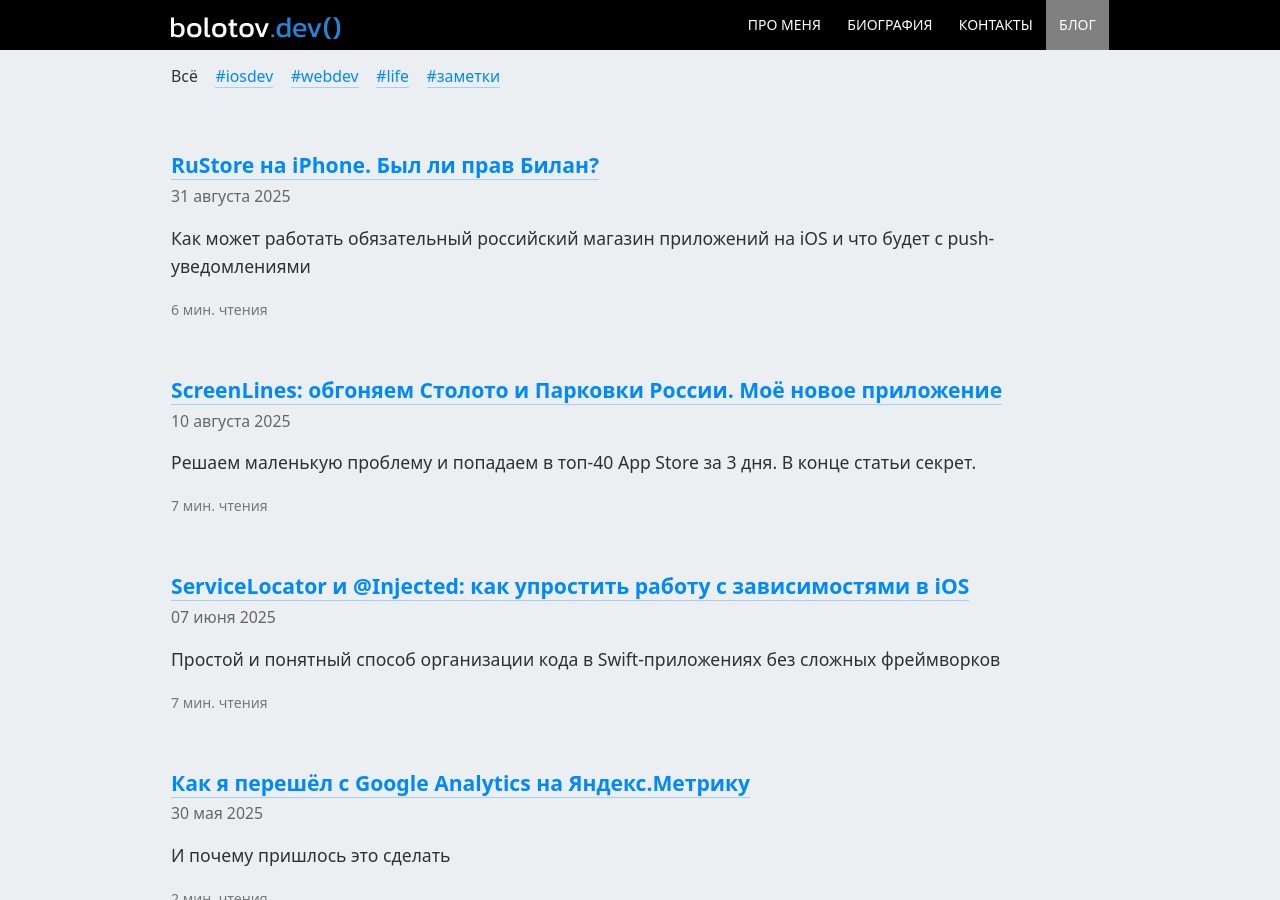
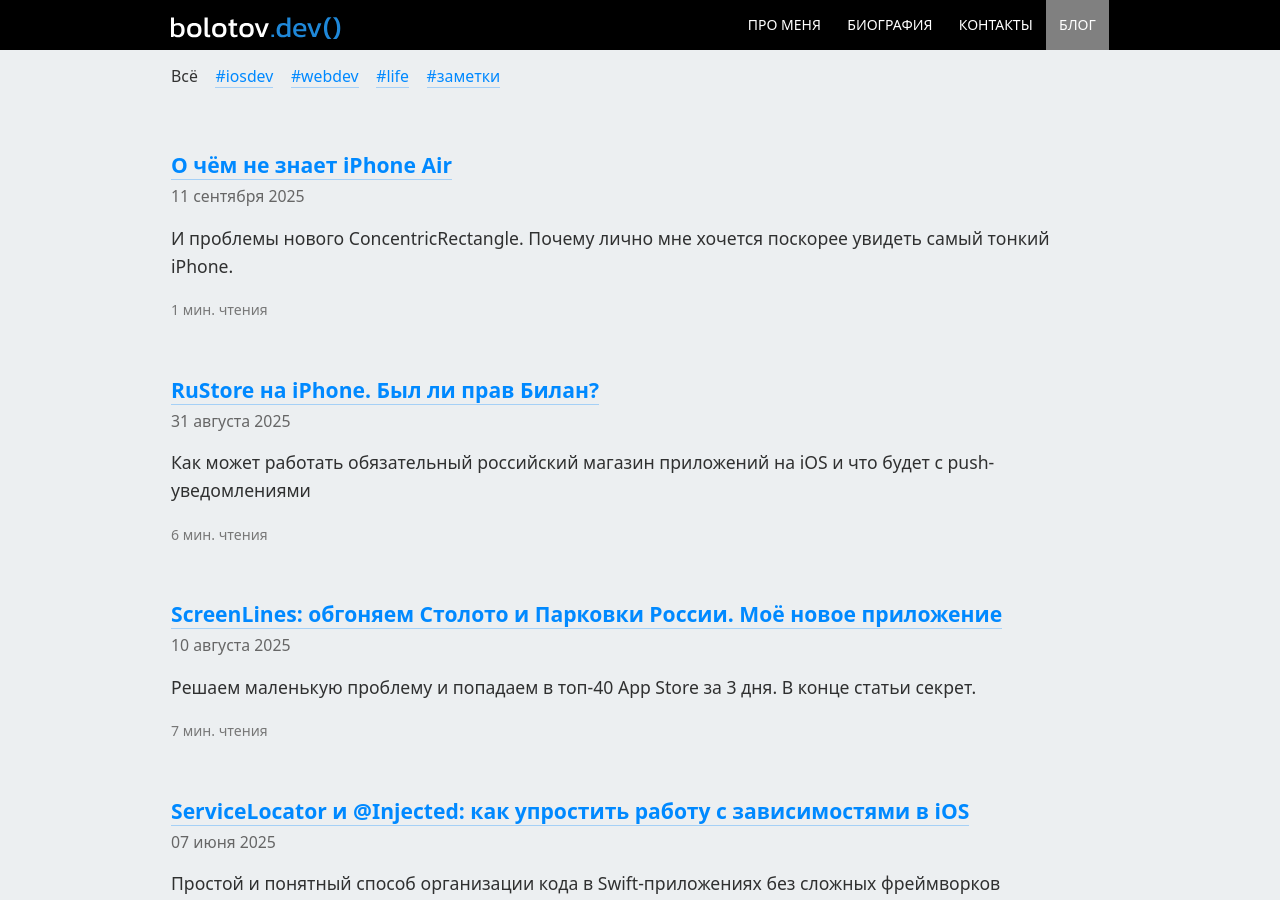
Before and after one commit to artembolotov/artembolotov.github.io, a Jekyll site: the page built from blog/index.html, in a window 1280 px wide and 900 px high. Built offline with Jekyll 4.4.1, drawn with Linux system fonts in a browser that asks for light colours.

Commit message:
iPhone Air post Updated

```diff
--- a/blog/_posts/2025-09-11-iphone-air.md
+++ b/blog/_posts/2025-09-11-iphone-air.md
@@ -1,8 +1,9 @@
 ---
 title: "О чём не знает iPhone Air"
-description: "И почему иногда всё лучше делать самому"
+description: "И проблемы нового ConcentricRectangle. Почему лично мне хочется поскорее увидеть самый тонкий iPhone."
 tags: [iosdev]
-draft: true
+image: /blog/img/2025-09-11-iphone-air/preview.png
+draft: false
 ---
 
 После презентации Apple решил узнать и добавить углы скругления экрана в [ScreenLines](https://screenlines.app){:target="_blank"} для новых устройств. Установил XCode RC и начал заполнять таблицу.
@@ -32,6 +33,16 @@
 
 {% include img.html src="corners.png" alt="Радуисы скругления новых айфонов" %}
 
-Запускаем приложение на симуляторе и видим это:
+Запускаем приложение на симуляторе и видим, что углы обрезаны:
 
 {% include img.html src="air-corners-problem.png" alt="iPhone Air corners problem" %}
+
+Проверяем на iPhone 17, 17 Pro и 17 Pro Max — такой проблемы нет. Проблема симулятора? XCode Preview тоже срезает углы. Попробуем новый ConcentricRectangle, представленный в iOS 26, который сам подстраивается под родительский элемент?
+
+{% include img.html src="concentric-rectangle" alt="Concentric rectangle проблему не решил" %}
+
+Проблема осталась (фон покрасил в зелёный чтобы лучше видеть линию и отличать от рамок устройства). Кстати, для iPhone 17 Pro и других устройств этот ConcentricRectangle работает на четыре с минусом (линия угла режется):
+
+{% include img.html src="сoncentric-rectangle-17-pro" alt="Concentric rectangle на 17 Pro" %}
+
+В итоге просто исправил таблицу вручную, проверив на каждом устройстве, а ConcentricRectangle убрал. Исправят ли проблему к официальному релизу iOS 26? Или на реальном iPhone Air всё будет по-другому?
```
Also changed, not shown: blog/img/2025-09-11-iphone-air/concentric-rectangle.png (added), blog/img/2025-09-11-iphone-air/preview.png (added), blog/img/2025-09-11-iphone-air/сoncentric-rectangle-17-pro.png (added).
